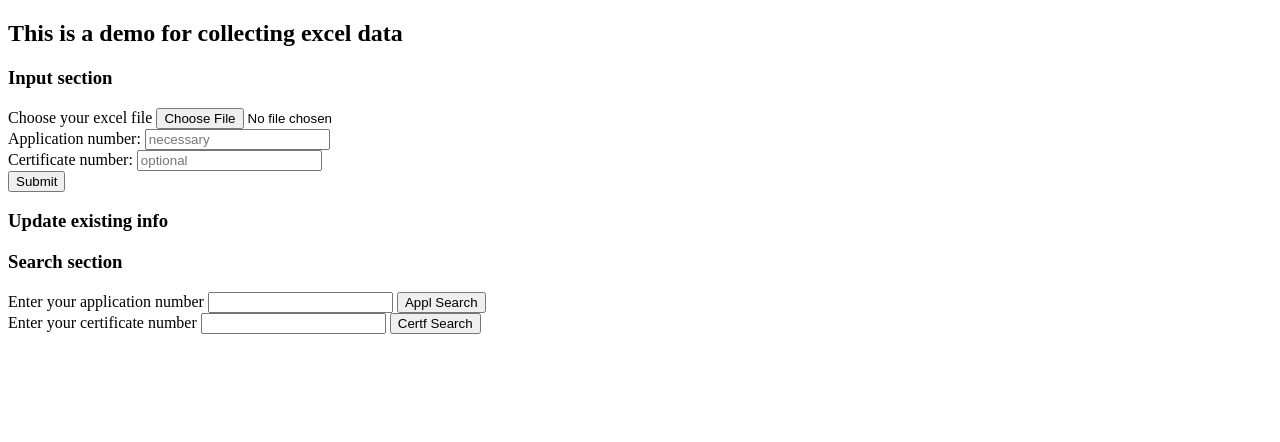
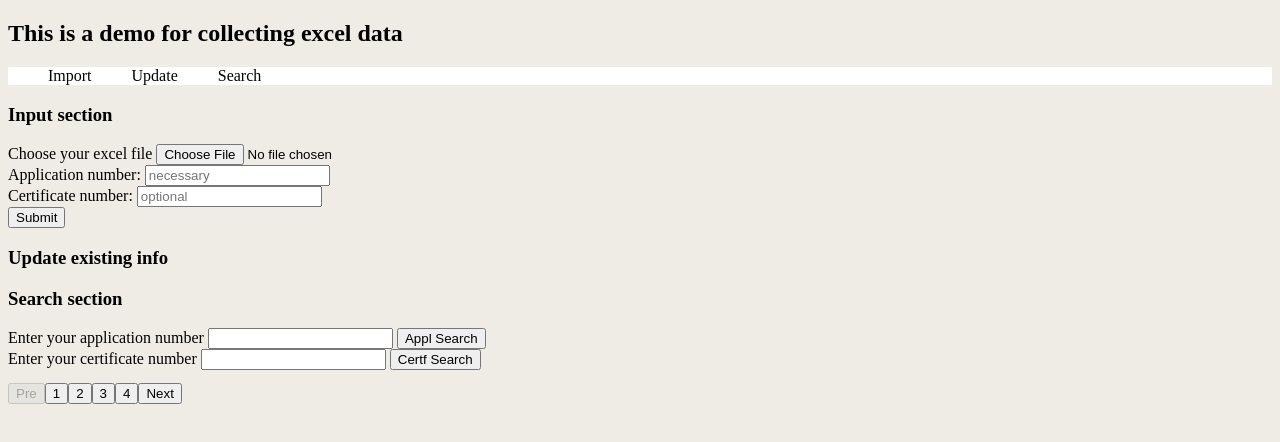
Before and after one commit to neoshu/myWorks, a website with bundled scripts: page public/index.html in a window 1280 px wide. Built offline with nearby package versions, Linux system fonts and the light colour scheme.

Commit message:
Adding uncompleted pagination

```diff
--- /dev/null
+++ b/public/helper/pagi.js
@@ -0,0 +1,122 @@
+/*  compose a function to generate pagination with the following arguments
+    argument 1, totalRecords: Integer, count(*) from db table
+    argument 2, pageSize: Integer, how many records one page can hold
+    argument 3, pageLimit: Integer, how many pages from pagination shown in the webpage
+    pageLimit: like there are only 4 pages pagination shown on one webpage, and the totalPagiItems is 6
+
+    Pre 1 2 3 4 Next, when user click Next:
+    Pre 2 3 4 5 Next, when user click Next:
+    Pre 3 4 5 6 Next
+*/
+
+// helper function: create a tag and set its attributes instantly
+function createEl(tag, attrs={}) {
+    // tag should be a string
+    if (typeof tag !== "string") {throw new Error(`Only accept string of ${tag}`)}
+    const el = document.createElement(tag);
+    Object.entries(attrs).forEach( ([key, val]) =>  el.setAttribute(key, val));
+    return el;
+}
+
+// helper function: generate a line of buttons inside tag
+function render (start=1, end, tag) {
+    // start: the first pagination item, for example 1
+    // end: pageLimit, for example 4
+    // validate: end >= start
+    if (end < start) {throw new Error(`Not decided yet what to say`)}
+    let btnLine = [];
+    for (let i = start; i <= end; i++) {
+        btnLine.push(`<button class="btn">${i}</button>`);
+    }
+    if (tag.innerHTML.length !== 0) {tag.innerHTML = "";}
+    tag.innerHTML = btnLine.join("");
+}
+
+// helper function: set up button attribute "disabled" by criteria
+function btnDisable (btn, criteria, attr="disabled") {
+    if (btn.localName !== "button") {throw new Error(`For button element only`)}
+    if (typeof criteria === "boolean") {
+        if (criteria) {
+            btn.setAttribute(attr, "true");
+        } else {btn.removeAttribute(attr);}
+    } else {throw new Error(`criteria is not boolean`)}
+}
+
+// helper function: set up botton click eventListener
+function btnClick(btn, pointer, tag, totalPagiItems) {
+    let criteria;
+    if (btn.classList.contains("pagination_next")) {
+        for (let [key, val] of Object.entries(pointer)) {
+            pointer[key] = val + 1;
+        }
+        criteria = pointer.end === totalPagiItems;
+    }
+    if (btn.classList.contains("pagination_pre")) {
+        for (let [key, val] of Object.entries(pointer)) {
+            pointer[key] = val - 1;
+        }
+        criteria = pointer.start === 1;
+    }
+    render(pointer.start, pointer.end, tag);
+    btnDisable(btn, criteria);
+
+}
+
+
+export function pagination(mountEl, totalRecords, pageSize, pageLimit) {
+    // validate Integer of the arguments
+    if (!Number.isInteger(totalRecords) || totalRecords < 0) {throw new Error(`totalRecords is not Integer or negative`)}
+    if (!Number.isInteger(pageSize) || pageSize <= 0) {throw new Error(`pageSize is not Integer or negative`)}
+    if (!Number.isInteger(pageLimit) || pageLimit <= 0) {throw new Error(`pageLimit is not Integer or negative`)}
+
+    // create <div class="pagination">
+    //              <button class="pagination_pre">Pre</button>
+    //              <span class="pagination_pages"></span>
+    //              <button class="pagination_next">Next</button>
+    //        </div>
+    let container = createEl("div", {class: "pagination"});
+
+    let preBtn = createEl("button", {class: "pagination_pre", type: "button"});
+    preBtn.innerHTML = "Pre";
+
+    let nextBtn = createEl("button", {class: "pagination_next", type: "button"});
+    nextBtn.innerHTML = "Next";
+
+    let span = createEl("span", {class: "pagination_pages"});
+
+    container.append(preBtn, span, nextBtn);
+    mountEl.append(container);
+
+    // pageLimit can not be 0
+    if (pageLimit === 0) {throw new Error(`pageLimit can not be 0`)}
+
+    // totalPagiItems: the total paginatin numbers
+    if (pageSize === 0) {throw new Error(`pageSize can not be 0`)}
+    let totalPagiItems = Math.ceil(totalRecords / pageSize); // like total 6 pages
+
+    // an object having properties start and end
+    let pointer = Object.create(null);
+    pointer.start = 1;
+    pointer.end = Math.min(pageLimit, totalPagiItems) ;
+
+    // initial pagination
+    render(pointer.start, pointer.end, span);
+    btnDisable(preBtn, pointer.start === 1);
+    btnDisable(nextBtn, pointer.end === totalPagiItems);
+
+    // set up eventListener of preBtn and nextBtn
+    nextBtn.addEventListener("click", (event) => {
+        btnClick(event.currentTarget, pointer, span, totalPagiItems);
+        preBtn.removeAttribute("disabled");
+    });
+
+    preBtn.addEventListener("click", (event) => {
+        btnClick(event.currentTarget, pointer, span, totalPagiItems);
+        nextBtn.removeAttribute("disabled");
+    });
+
+
+
+}
+
+// pagination(document.querySelector("body"), 53, 10, 4);
--- a/public/index.html
+++ b/public/index.html
@@ -5,9 +5,20 @@
     <meta name="viewport" content="width=device-width, initial-scale=1.0">
     <title>Document</title>
     <script type="module" src="input.js" defer></script>
+    <link rel="stylesheet" href="/input.css">
 </head>
 <body>
     <h2>This is a demo for collecting excel data</h2>
+    <header>
+        <nav>
+            <ul>
+                <li>Import</li>
+                <li>Update</li>
+                <li>Search</li>
+            </ul>
+        </nav>
+
+    </header>
     <section>
         <h3>Input section</h3>
         <form id="inputForm">
--- /dev/null
+++ b/public/input.css
@@ -0,0 +1,11 @@
+body {
+    background-color: rgb(239, 236, 229);
+}
+
+
+ul {
+    list-style-type: none;
+    display: flex;
+    gap: 40px;
+    background-color: white;
+}
--- a/public/input.js
+++ b/public/input.js
@@ -10,6 +10,7 @@ const certfRef = document.querySelector("#certf");
 const records = document.querySelector("#records");
 
 // import {createTable} from "./table.js";
+import { pagination } from "./helper/pagi.js";
 
 // file and text input(POST) eventlistener
 inputForm.addEventListener("submit", async (event) => {
@@ -20,7 +21,7 @@ inputForm.addEventListener("submit", async (event) => {
 
 
     // RegExp to check the pattern of a CCC application.
-    const pattern = /^[AV]\d{4}CCC\d{4}-\d{7}$/;
+    const pattern = /^[AV]\d{4}CCC\d{4}-\d{7}$/; //! this will be modified by CQM form
     if (!pattern.test(applNum)) {
         alert("CCC application number is invalid.");
         return;
@@ -49,7 +50,9 @@ inputForm.addEventListener("submit", async (event) => {
             throw new Error(data.error || `Upload failed (${res.status}).`);
         }
 
-
+        let applications = await res.json();
+        let appls_array = applications.appls;
+        records.textContent = appls_array;
 
         inputForm.reset();
     } catch (error) {
@@ -104,3 +107,5 @@ applicationForm.addEventListener("submit", async (event) => {
     }
 
 })
+
+pagination(document.querySelector("body"), 53, 10, 4);
--- a/public/table.js
+++ b/public/table.js
@@ -32,7 +32,7 @@ export function createTable (data, location) {
             td.textContent = content;
             tr.append(td);
         }
-        tbody.append(tr);
+        // tbody.append(tr);
     }
 
     table.append(tbody);
```
Also changed, not shown: server.js (+7 -3 lines), 2 other files.
